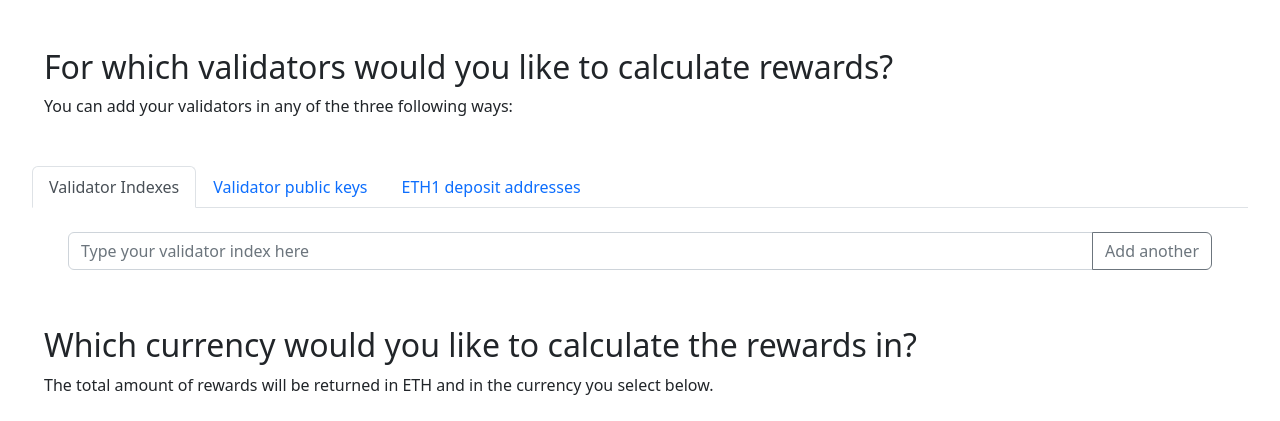
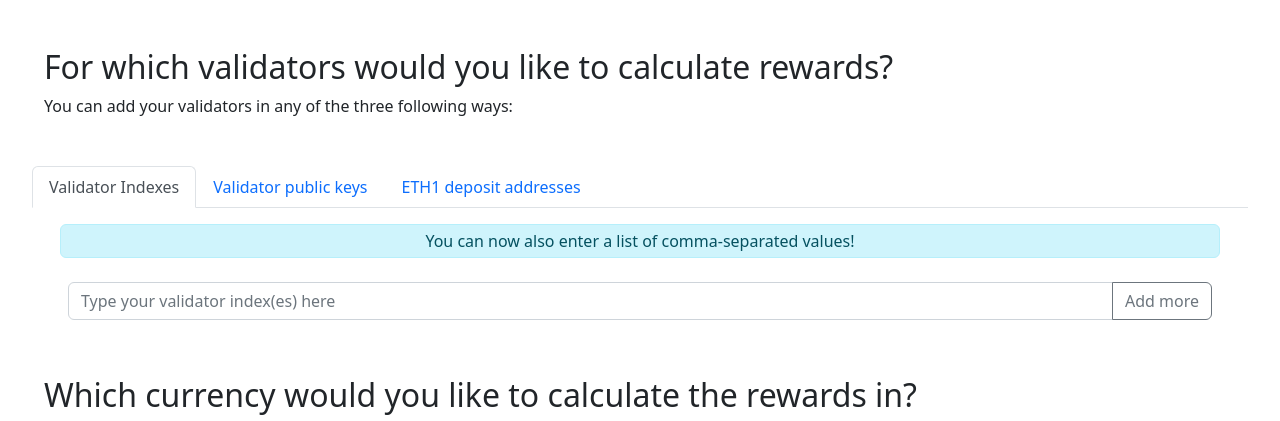
Before and after one commit to serenita-org/ethstaker.tax, a Python web app: template src/frontend/templates/rewards.j2 in a window 1280 px wide. Shown: the top 421 px of the page. Run offline with Jinja, Linux system fonts and the light colour scheme; the template is opened without the code that fills it, so the values that code supplies are empty; style sheets or scripts are compiled from the project's sources.

Commit message:
Make it possible to enter inputs as comma-separated list of values

```diff
--- a/src/frontend/templates/rewards.j2
+++ b/src/frontend/templates/rewards.j2
@@ -23,44 +23,47 @@
                 </li>
             </ul>
             <div class="tab-content" id="validatorChoiceTabContent">
+                <div class="alert alert-info text-center fade show m-3 p-1" role="alert">
+                    You can now also enter a list of comma-separated values!
+                </div>
                 <div class="tab-pane fade show active m-3" id="index" role="tabpanel" aria-labelledby="index-tab">
                     <div class="input-group mb-1 p-2">
                         <input
-                                type="number" min="0" max="1000000"
-                                class="form-control" placeholder="Type your validator index here"
+                                type="text" pattern="^( *(?:\d+) *,? *)+$"
+                                class="form-control" placeholder="Type your validator index(es) here"
                                 required
                         >
                         <button class="btn btn-outline-secondary add-input-button" type="button">
                             <i class="bi-plus-circle"></i>
-                            Add another
+                            Add more
                         </button>
                     </div>
                 </div>
                 <div class="tab-pane fade m-3" id="pubkey" role="tabpanel" aria-labelledby="pubkey-tab">
                     <div class="input-group mb-1 p-2">
                         <input
-                                type="text" pattern="^0x[a-fA-F0-9]{96}$"
-                                class="form-control" placeholder="Type your validator public key here"
-                                title="A 96-character hexadecimal string that begins with 0x is required"
+                                type="text" pattern="^( *(?:0x[a-fA-F0-9]{96}) *,? *)+$"
+                                class="form-control" placeholder="Type your validator public key(s) here"
+                                title="One or more 96-character hexadecimal strings that begin with 0x is required"
                                 required disabled
                         >
                         <button class="btn btn-outline-secondary add-input-button" type="button">
                             <i class="bi-plus-circle"></i>
-                            Add another
+                            Add more
                         </button>
                     </div>
                 </div>
                 <div class="tab-pane fade m-3" id="eth1" role="tabpanel" aria-labelledby="eth1-tab">
                     <div class="input-group mb-1 p-2">
                         <input
-                                type="text" pattern="^0x[a-fA-F0-9]{40}$"
-                                class="form-control" placeholder="Type your ETH1 deposit address here"
-                                title="A 40-character hexadecimal string that begins with 0x is required"
+                                type="text" pattern="^( *(?:0x[a-fA-F0-9]{40}) *,? *)+$"
+                                class="form-control" placeholder="Type your ETH1 deposit address(es) here"
+                                title="One or more 40-character hexadecimal strings that begin with 0x is required"
                                 required disabled
                         >
                         <button class="btn btn-outline-secondary add-input-button" type="button">
                             <i class="bi-plus-circle"></i>
-                            Add another
+                            Add more
                         </button>
                     </div>
                 </div>
```
Also changed, not shown: src/frontend/src/js/rewards.ts (+21 -14 lines).
